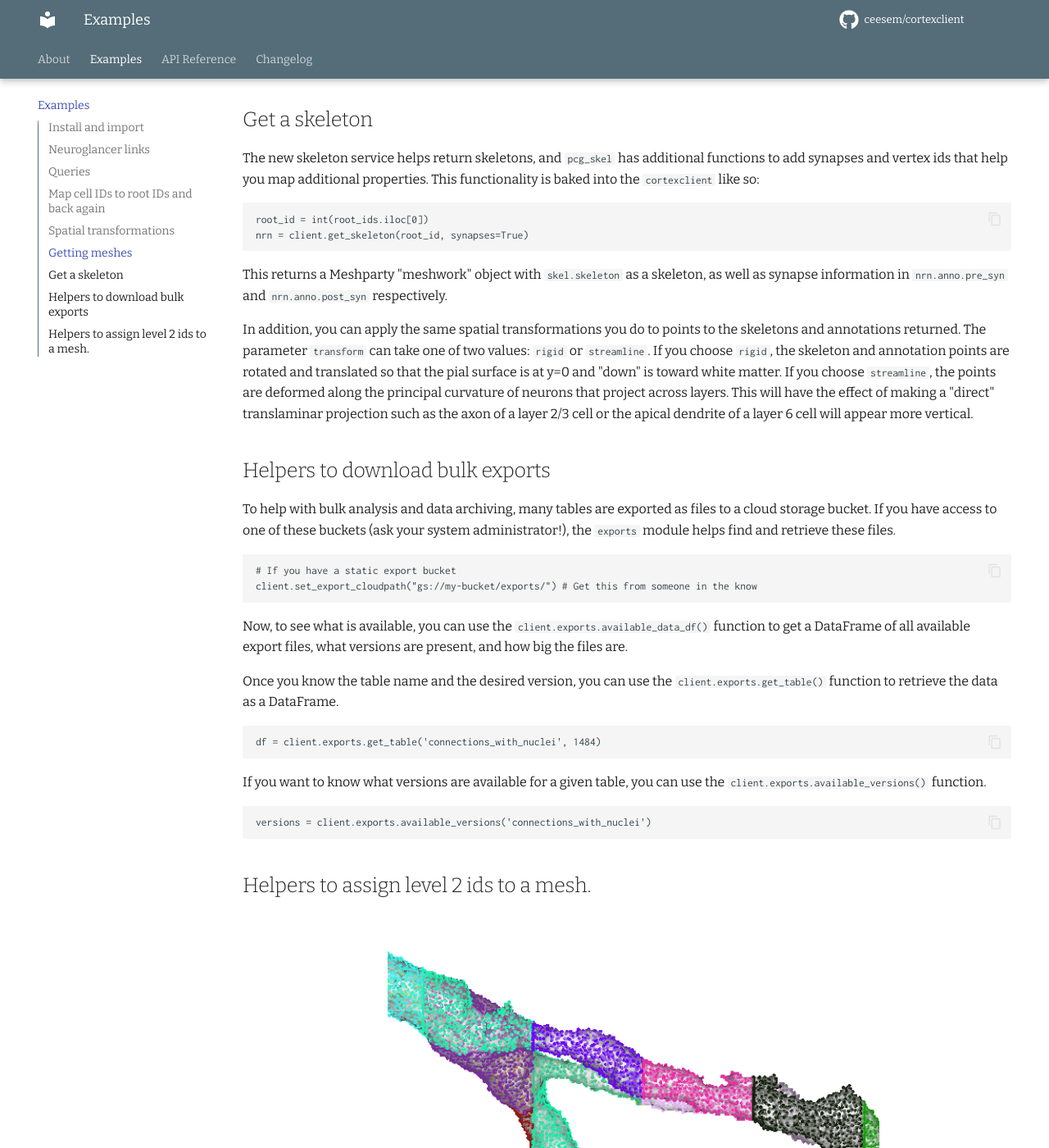
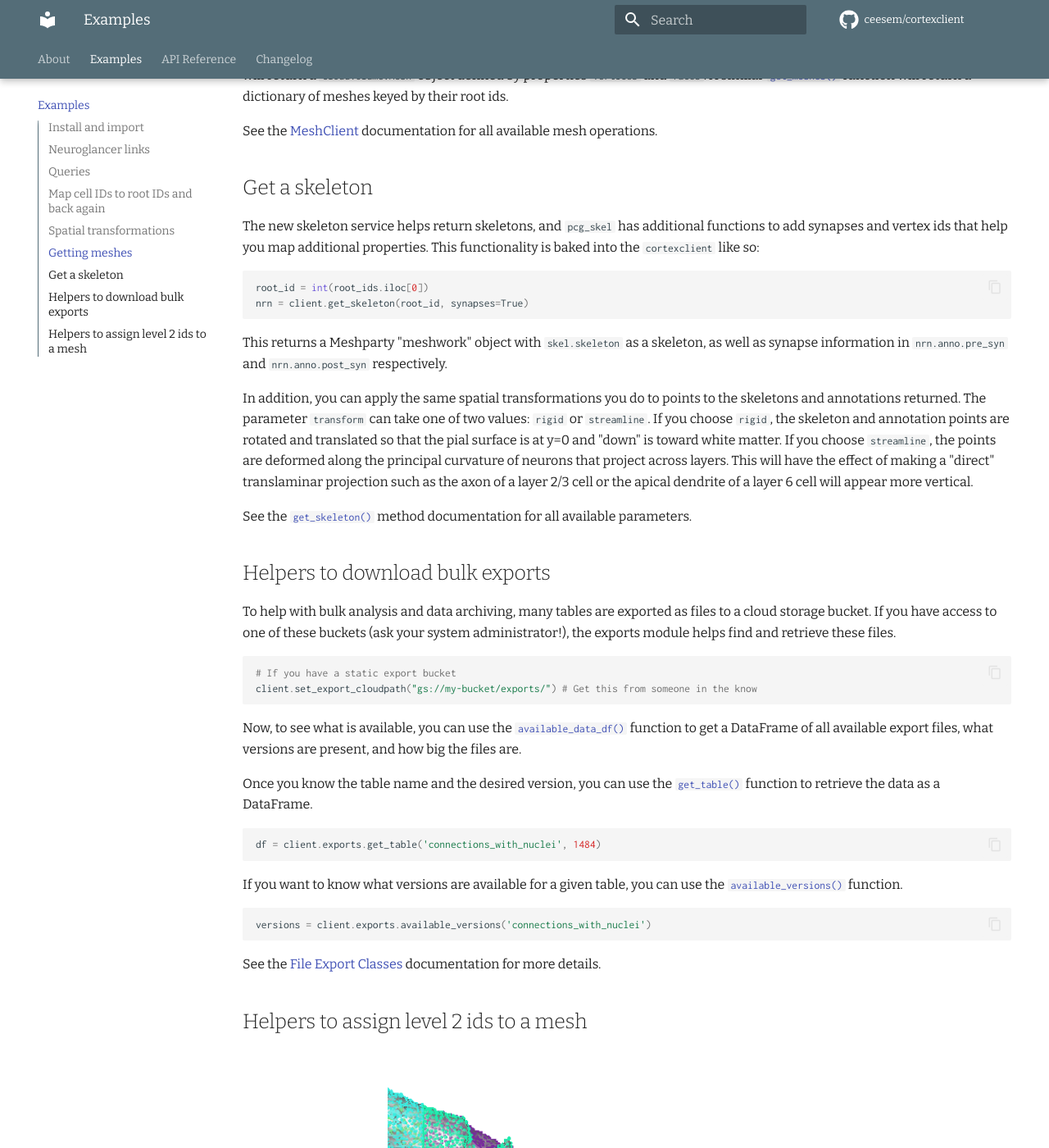
Before and after one commit to ceesem/cortical-tools, an MkDocs documentation site: the page built from docs/examples.md, in a window 1280 px wide and 1400 px high, scrolled down 2612 px. Shown: the whole window at 82% size. Built offline with MkDocs 1.6.1 and Material for MkDocs 9.7.7, drawn with Linux system fonts in a browser that asks for light colours; comment, search, counter and statistics services are not loaded; some of the changed text lies outside the part shown.

Commit message:
improve docs

````diff
--- a/docs/examples.md
+++ b/docs/examples.md
@@ -20,16 +20,18 @@
 This client is *not* a CAVEclient, but rather a dataset-specific client that provides access to the dataset's resources and functionality.
 The typical CAVEclient is available under `client.cave`, and has all the usual CAVE functionality.
 
+See the [Dataset Clients](reference/api.md#dataset-clients) section for details on all available dataset clients.
+
 ## Neuroglancer links
 
-If you want to jump directly into the data, you can use the `client.neuroglancer_url()` method to get a URL that opens the Neuroglancer viewer at the specified location.
+If you want to jump directly into the data, you can use the [`neuroglancer_url()`](reference/api.md#datasetclient) method to get a URL that opens the Neuroglancer viewer at the specified location.
 This url is also integrated into the object representation in a jupyter notebook, where if you just return `client`, you can click on it to open a neuroglancer viewer.
 
 There are a few handy features inherited from `nglui`, including the ability to copy the URL to your clipboard with `client.neuroglancer_url(clipboard=True)`.
 
 ## Queries
 
-The `client.tables` and `client.views` give access to the dataset's tables and views via an autocomplete-compatible feature. This is a passthrough to the `caveclient.materialize.tables` and `caveclient.materialize.views` functionality.
+The [`tables`](reference/api.md#datasetclient) and [`views`](reference/api.md#datasetclient) properties give access to the dataset's tables and views via an autocomplete-compatible feature. This is a passthrough to the `caveclient.materialize.tables` and `caveclient.materialize.views` functionality.
 
 ```python
 client.tables
@@ -70,7 +72,7 @@
 If a cell has no cell id, perhaps because it has no entry (or multiple entries) in the tables that define cell ids, it will have a value of -1.
 Note that one does not need to specify a timestamp at which a root id was valid, this will be looked up along the way.
 
-You can do the reverse, with **cell id to root id** lookup via:
+You can do the reverse, with **cell id to root id** lookup via the [`cell_id_to_root_id()`](reference/api.md#datasetclient) method:
 
 ```python
 cell_ids = [264898, 262893, 260746, 256505, 304873, 309263, 292878, 365890, 230644, 518853]
@@ -89,7 +91,7 @@
 Moreover, there can be a natural curvature to cells at different depths that we want to account for.
 The package [`standard_transform`](https://github.com/CAVEconnectome/standard_transform) provides spatial transforms tailored to these database that will help approximate these issues.
 
-The [appropriate set of transform functions](https://github.com/CAVEconnectome/standard_transform?tab=readme-ov-file#datasets) are mapped to `client.space`, for example `standard_transform.minnie65_ds` is mapped to `client.space` in the above examples.
+The [appropriate set of transform functions](https://github.com/CAVEconnectome/standard_transform?tab=readme-ov-file#datasets) are mapped to [`client.space`](reference/api.md#datasetclient), for example `standard_transform.minnie65_ds` is mapped to `client.space` in the above examples.
 
 Let's use this to find the soma depth for the proofread points.
 Because we used a desired resolution of `[1,1,1]`, spatial values came back in nanometers.
@@ -106,7 +108,9 @@
 mesh = client.mesh.get_mesh(864691134885645050)
 ```
 
-will return a `cloudvolume.Mesh` object defined by properties `vertices` and `faces`. A similar `get_meshes` function will return a dictionary of meshes keyed by their root ids.
+will return a `cloudvolume.Mesh` object defined by properties `vertices` and `faces`. A similar [`get_meshes()`](reference/api.md#meshclient) function will return a dictionary of meshes keyed by their root ids.
+
+See the [MeshClient](reference/api.md#meshclient) documentation for all available mesh operations.
 
 ## Get a skeleton
 
@@ -123,31 +127,35 @@
 In addition, you can apply the same spatial transformations you do to points to the skeletons and annotations returned.
 The parameter `transform` can take one of two values: `rigid` or `streamline`. If you choose `rigid`, the skeleton and annotation points are rotated and translated so that the pial surface is at y=0 and "down" is toward white matter. If you choose `streamline`, the points are deformed along the principal curvature of neurons that project across layers. This will have the effect of making a "direct" translaminar projection such as the axon of a layer 2/3 cell or the apical dendrite of a layer 6 cell will appear more vertical.
 
+See the [`get_skeleton()`](reference/api.md#datasetclient) method documentation for all available parameters.
+
 ## Helpers to download bulk exports
 
 To help with bulk analysis and data archiving, many tables are exported as files to a cloud storage bucket.
-If you have access to one of these buckets (ask your system administrator!), the `exports` module helps find and retrieve these files.
+If you have access to one of these buckets (ask your system administrator!), the exports module helps find and retrieve these files.
 
 ```python
 # If you have a static export bucket
 client.set_export_cloudpath("gs://my-bucket/exports/") # Get this from someone in the know
 ```
 
-Now, to see what is available, you can use the `client.exports.available_data_df()` function to get a DataFrame of all available export files, what versions are present, and how big the files are.
+Now, to see what is available, you can use the [`available_data_df()`](reference/api.md#tableexportclient) function to get a DataFrame of all available export files, what versions are present, and how big the files are.
 
-Once you know the table name and the desired version, you can use the `client.exports.get_table()` function to retrieve the data as a DataFrame.
+Once you know the table name and the desired version, you can use the [`get_table()`](reference/api.md#tableexportclient) function to retrieve the data as a DataFrame.
 
 ```python
 df = client.exports.get_table('connections_with_nuclei', 1484)
 ```
 
-If you want to know what versions are available for a given table, you can use the `client.exports.available_versions()` function.
+If you want to know what versions are available for a given table, you can use the [`available_versions()`](reference/api.md#tableexportclient) function.
 
 ```python
 versions = client.exports.available_versions('connections_with_nuclei')
 ```
 
-## Helpers to assign level 2 ids to a mesh.
+See the [File Export Classes](reference/api.md#file-export-classes) documentation for more details.
+
+## Helpers to assign level 2 ids to a mesh
 
 ![Mesh vertices labeled by L2 id](img/l2labeled.png){ width="600", align=right }
 /// caption
@@ -158,7 +166,7 @@
 Skeleton vertices that are generated with `pcg_skel` have a unique "level 2 id" associated with each vertex, and nominally there is a mapping between these level 2 ids and mesh vertices.
 In practice, however, this mapping is lost in the creation of meshes.
 
-In order to recover this mapping, you can use the `compute_vertex_to_l2_mapping` function in the `MeshClient` class. This function takes the root ID of the mesh and returns an array of layer 2 IDs for each vertex.
+In order to recover this mapping, you can use the [`compute_vertex_to_l2_mapping()`](reference/api.md#meshclient) function in the `MeshClient` class. This function takes the root ID of the mesh and returns an array of layer 2 IDs for each vertex.
 
 ```python
 l2mapping = client.mesh.compute_vertex_to_l2_mapping(root_id)
--- a/mkdocs.yml
+++ b/mkdocs.yml
@@ -25,10 +25,10 @@
   features:
     - navigation.indexes
     - navigation.instant
-    # - navigation.footer
+    - navigation.footer
     # - navigation.path
     - navigation.prune
-    # - navigation.sections # toggle to have sections in side nav
+    - navigation.sections # toggle to have sections in side nav
     - navigation.tabs # toggle to mainly use top nav
     - navigation.tabs.sticky
     - toc.follow
@@ -38,15 +38,20 @@
     - search.highlight
     - search.share
     - content.code.copy
-    - header.autohide
+    # - header.autohide
 
 markdown_extensions:
   - admonition
   - attr_list
   - md_in_html
+  - pymdownx.inlinehilite
+  - pymdownx.snippets
+  - pymdownx.superfences
+  - pymdownx.keys
   - pymdownx.blocks.caption
 
 plugins:
+  - search
   - mkdocstrings:
       default_handler: python
       handlers:
@@ -82,3 +87,6 @@
             unwrap_annotated: false # https://mkdocstrings.github.io/python/usage/configuration/signatures/#unwrap_annotated
             heading_level: 2
             inherited_members: true
+            filters:
+              - "!^_"  # Exclude private members
+              - "!^__"  # Exclude dunder methods
````
Also changed, not shown: docs/changelog.md (+2 -0 lines), docs/reference/api.md (+83 -32 lines).
